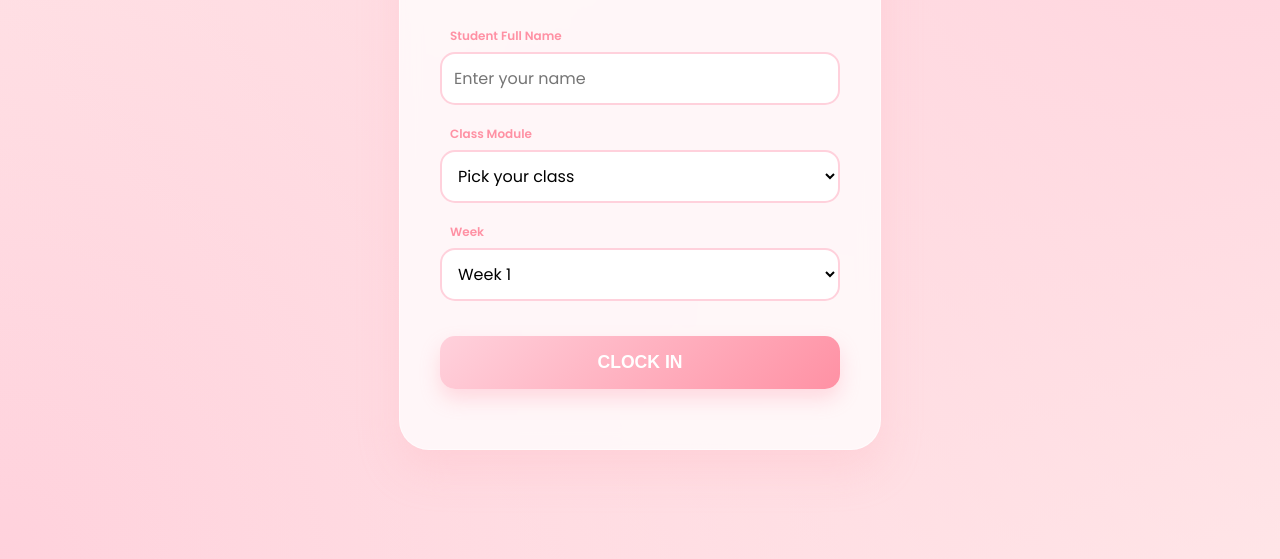
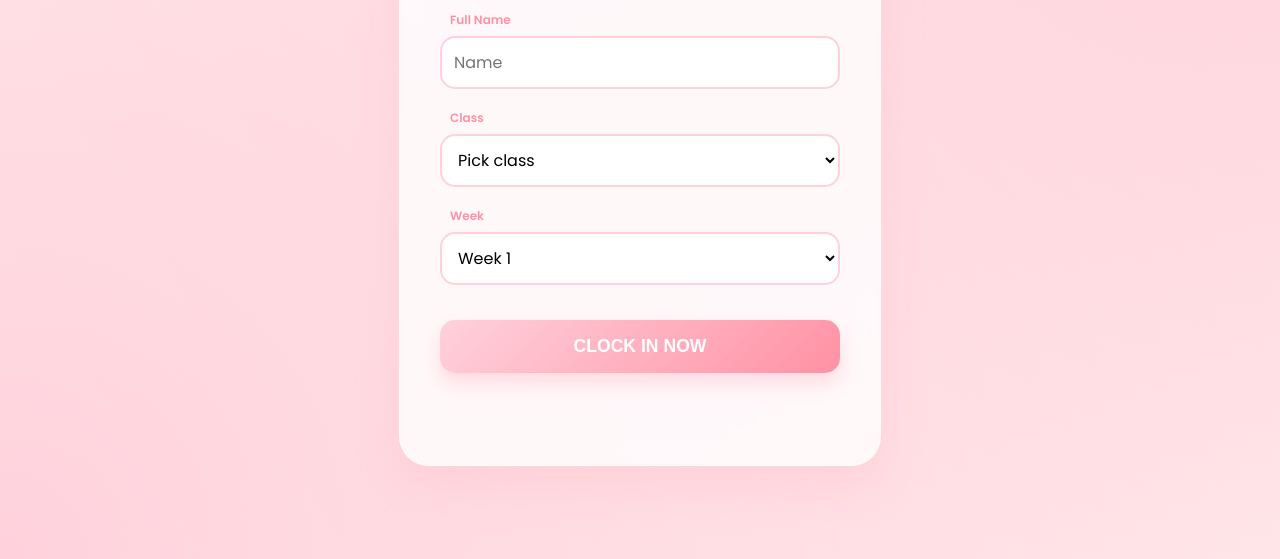
Before and after one commit to Sorasori22/Attendance, a plain HTML site: page index.html in a window 1280 px wide. Shown: the part 241-800 px from the top of the page. Drawn offline with Linux system fonts and the light colour scheme.

Commit message:
index.html

```diff
--- a/index.html
+++ b/index.html
@@ -8,16 +8,15 @@
     <style>
         :root { --cream: #FFFDF5; --baby-pink: #FFD1DC; --deep-pink: #FF91A4; --text: #5D5D5D; }
         body { font-family: 'Poppins', sans-serif; background-color: var(--cream); background-image: radial-gradient(circle at top right, var(--baby-pink), transparent), radial-gradient(circle at bottom left, var(--baby-pink), transparent); color: var(--text); display: flex; justify-content: center; align-items: center; min-height: 100vh; margin: 0; }
-        .container { background: rgba(255, 255, 255, 0.75); backdrop-filter: blur(10px); padding: 40px; border-radius: 30px; box-shadow: 0 20px 40px rgba(255, 182, 193, 0.3); width: 90%; max-width: 400px; text-align: center; border: 1px solid rgba(255, 255, 255, 0.5); animation: slideUp 0.8s ease-out; }
-        @keyframes slideUp { from { opacity: 0; transform: translateY(20px); } to { opacity: 1; transform: translateY(0); } }
+        .container { background: rgba(255, 255, 255, 0.8); backdrop-filter: blur(10px); padding: 40px; border-radius: 30px; box-shadow: 0 20px 40px rgba(255, 182, 193, 0.3); width: 90%; max-width: 400px; text-align: center; border: 1px solid rgba(255, 255, 255, 0.5); }
         h2 { font-weight: 600; color: var(--deep-pink); margin-bottom: 5px; }
         .subtitle { font-size: 0.85rem; margin-bottom: 25px; opacity: 0.7; }
         .input-group { margin-bottom: 15px; text-align: left; }
         label { font-size: 0.75rem; font-weight: 600; margin-left: 10px; color: var(--deep-pink); }
         input, select { width: 100%; padding: 12px; margin-top: 5px; border: 2px solid var(--baby-pink); border-radius: 15px; background: white; font-family: inherit; font-size: 1rem; box-sizing: border-box; outline: none; }
         button { width: 100%; padding: 16px; margin-top: 20px; border: none; border-radius: 15px; background: linear-gradient(135deg, var(--baby-pink), var(--deep-pink)); color: white; font-size: 1.1rem; font-weight: 600; cursor: pointer; transition: 0.3s; box-shadow: 0 10px 20px rgba(255, 145, 164, 0.3); }
-        button:hover { transform: translateY(-2px); box-shadow: 0 15px 25px rgba(255, 145, 164, 0.4); }
-        #msg { margin-top: 20px; font-weight: 600; font-size: 0.9rem; }
+        button:hover { transform: translateY(-2px); }
+        #msg { margin-top: 20px; font-weight: 600; font-size: 0.9rem; min-height: 1.2em; }
     </style>
 </head>
 <body>
@@ -25,38 +24,23 @@
 <div class="container">
     <h2>LKU Attendance</h2>
     <p class="subtitle">Limkokwing University • Sora ✨</p>
-
+    <div class="input-group"><label>Full Name</label><input type="text" id="name" placeholder="Name"></div>
     <div class="input-group">
-        <label>Student Full Name</label>
-        <input type="text" id="name" placeholder="Enter your name">
-    </div>
-
-    <div class="input-group">
-        <label>Class Module</label>
+        <label>Class</label>
         <select id="subject">
-            <option disabled selected>Pick your class</option>
-            <option>Major Project 2</option>
-            <option>Intro to IT</option>
-            <option>Computer Application</option>
-            <option>Wordpress Website</option>
+            <option disabled selected>Pick class</option>
+            <option>Major Project 2</option><option>Intro to IT</option>
+            <option>Computer Application</option><option>Wordpress Website</option>
             <option>Major Project 1</option>
         </select>
     </div>
-
-    <div class="input-group">
-        <label>Week</label>
-        <select id="week">
-            <script>for(let i=1; i<=17; i++) document.write("<option value='"+i+"'>Week "+i+"</option>");</script>
-        </select>
-    </div>
-
-    <button onclick="submitAttendance()">CLOCK IN</button>
+    <div class="input-group"><label>Week</label><select id="week"><script>for(let i=1; i<=17; i++) document.write("<option value='"+i+"'>Week "+i+"</option>");</script></select></div>
+    <button onclick="submitAttendance()">CLOCK IN NOW</button>
     <p id="msg"></p>
 </div>
 
 <script>
-    // 1. PASTE YOUR APPS SCRIPT URL HERE
-    const SCRIPT_URL = "https://script.google.com/macros/s/AKfycbz47eGYxHGJq-ihEopQmZpnAxQfyZ6f6_keF0qw69PBZdSUZQ4Mni9w0IByOSjXKVYP/exec";
+    const SCRIPT_URL = "PASTE_YOUR_NEW_EXEC_URL_HERE";
 
     function submitAttendance() {
         const name = document.getElementById('name').value;
@@ -64,29 +48,25 @@
         const week = document.getElementById('week').value;
         const msg = document.getElementById('msg');
 
-        if (!name || subject === "Pick your class") {
+        if (!name || subject === "Pick class") {
             msg.style.color = "#FF6B6B";
-            msg.innerText = "Please fill in your details! 💕";
+            msg.innerText = "Please fill in all fields! 💕";
             return;
         }
 
         msg.style.color = "#888";
-        msg.innerText = "Verifying location... 📍";
+        msg.innerText = "Verifying Location... 📍";
 
         navigator.geolocation.getCurrentPosition(function(pos) {
             const data = {
-                name: name,
-                subject: subject,
-                week: week,
-                lat: pos.coords.latitude,
-                lng: pos.coords.longitude
+                name: name, subject: subject, week: week,
+                lat: pos.coords.latitude, lng: pos.coords.longitude
             };
 
-            // Using fetch to send data to the "Engine"
-            fetch(SCRIPT_URL, {
-                method: "POST",
-                body: JSON.stringify(data)
-            })
+            // Using GET method to bypass CORS and get a real response
+            const finalUrl = SCRIPT_URL + "?data=" + encodeURIComponent(JSON.stringify(data));
+
+            fetch(finalUrl)
             .then(res => res.json())
             .then(res => {
                 msg.innerText = res.message;
@@ -94,8 +74,8 @@
                 if(res.status === "SUCCESS") document.getElementById('name').value = "";
             })
             .catch(() => {
-                msg.innerText = "Done! Check the screen. ✅";
-                msg.style.color = "#7BC67E";
+                msg.innerText = "Connection error. Ensure your link is correct!";
+                msg.style.color = "#FF6B6B";
             });
 
         }, function() {
@@ -104,6 +84,5 @@
         });
     }
 </script>
-
 </body>
 </html>
```
